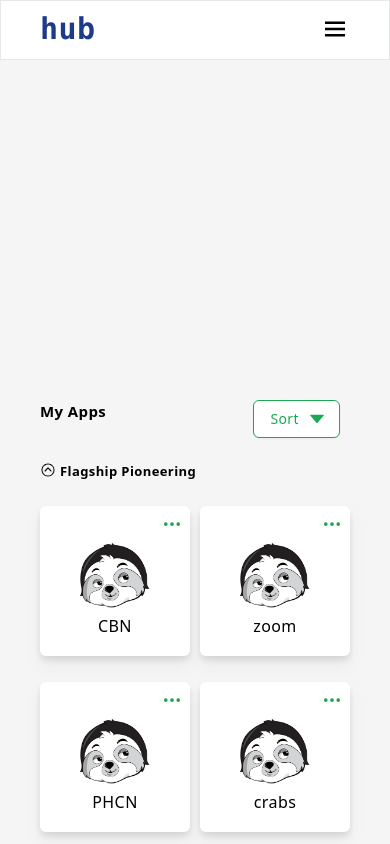
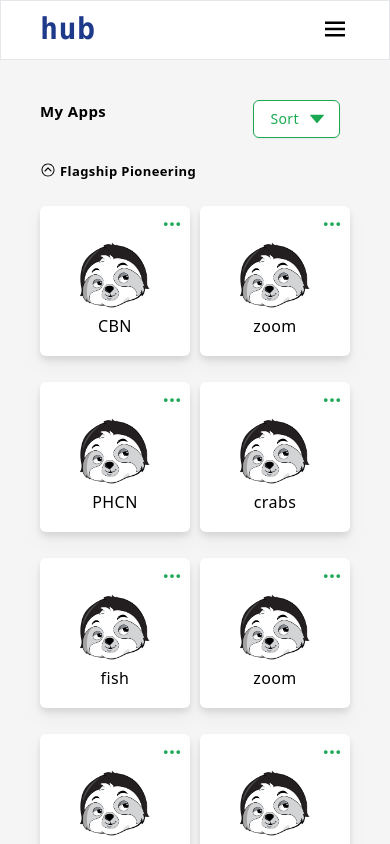
Before and after one commit to The-True-Hooha/status-hub, a React (Create React App) app: page / in a window 390 px wide. Shown: the top 844 px of the page. Built offline with nearby package versions, Linux system fonts and the light colour scheme.

Commit message:
refactor: fix responsiveness

```diff
--- a/src/components/layout/apps.js
+++ b/src/components/layout/apps.js
@@ -81,7 +81,7 @@
 
 const Application = () => {
   return (
-    <div className="md:px-[200px] md:py-[100px] py-[400px] 2xl:max-w-[2800px]">
+    <div className="md:px-[200px] md:py-[100px] py-[100px] 2xl:max-w-[2800px]">
       <div className="flex text-[15px] md:ml-[100px] ml-[40px] justify-between">
         <h2 className="font-bold">My Apps</h2>
         <SortButton className=""></SortButton>
--- a/src/components/layout/navbar.js
+++ b/src/components/layout/navbar.js
@@ -36,7 +36,7 @@
           {/* starts here */}
           <div
             className={
-              navbar ? "md:grid grid-cols-1 pt-4 w-[60%] text-[15px]" : "hidden"
+              navbar ? "md:grid grid-cols-1 bg-white pt-4 text-[15px]" : "hidden mt-8 md:md:grid grid-cols-1"
             }
           >
 
@@ -81,7 +81,6 @@
             <Link className="flex justify-center" to="/">
               privacy
             </Link>
-
           </div>
         </div>
       </div>
```
Lines whose indentation alone changed are shown as unchanged.
